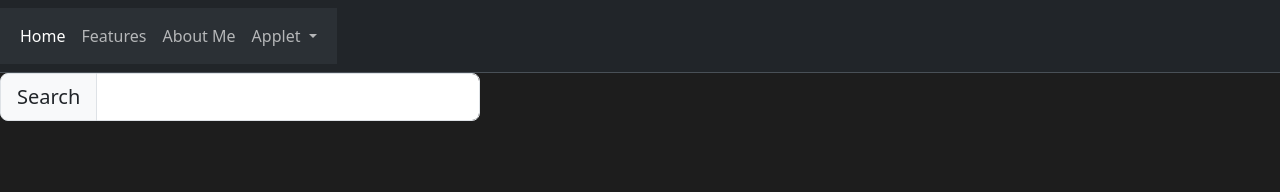
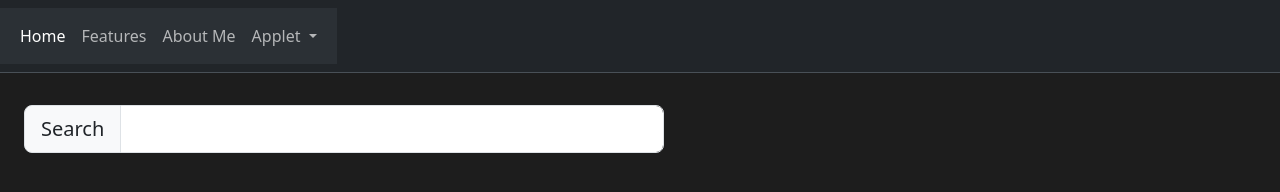
Before and after one commit to Bearbrand-sy/IT24a, a plain HTML site: page applet-4.html in a window 1280 px wide. Drawn offline with nearby package versions, Linux system fonts and the light colour scheme.

Commit message:
modified style for div input search

```diff
--- a/applet-4.html
+++ b/applet-4.html
@@ -10,8 +10,10 @@
         body{
             background-color: rgb(29, 29, 29);
         }
-        .form-control{
-            margin-right: 50rem;
+        .input-search{
+            width: 40rem;
+            margin-top: 2rem;
+            margin-left: 1.5rem;
         }
     </style>
 </head>
```
Also changed, not shown: applet-4.js (added).
